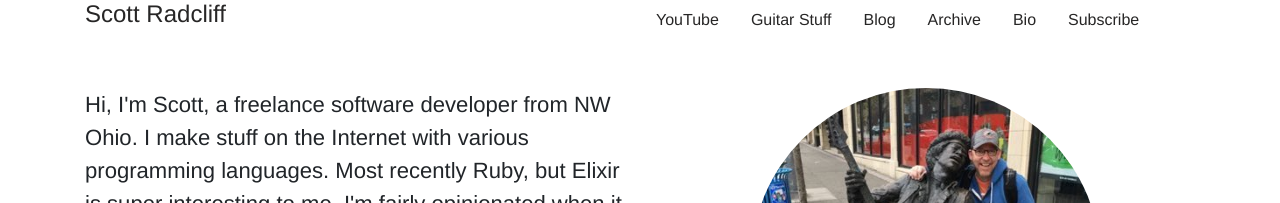
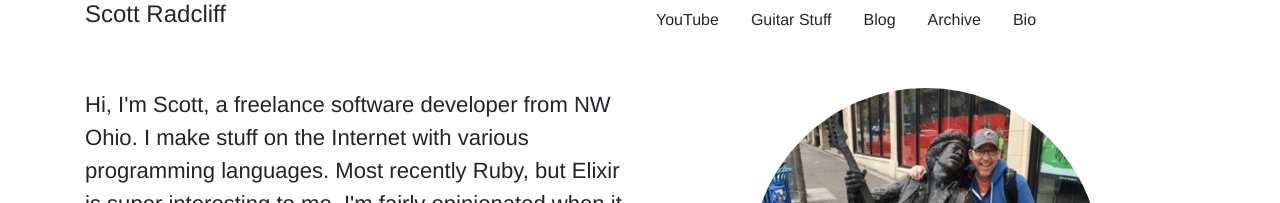
Before and after one commit to ScottRadcliff/scottradcliff.github.io, a Jekyll site: the page built from index.html, in a window 1280 px wide. Shown: the top 203 px of the page. Built offline with Jekyll 4.4.1, drawn with Linux system fonts in a browser that asks for light colours; the list of posts is cut into pages by our own code; comment, search, counter and statistics services are not loaded.

Commit message:
Hide subscribe link for now

```diff
--- a/_includes/header.html
+++ b/_includes/header.html
@@ -10,6 +10,6 @@
       <a class="nav-link dark" href="{{ site.baseurl }}/bio">Bio</a>
       <script async src="https://cse.google.com/cse.js?cx=010296547889865721609:ntql2zfxu-8"></script>
       <div class="gcse-search"></div>
-      <a class="nav-link dark" href="{{ site.baseurl }}/subscribe.html">Subscribe</a>
+      <!-- <a class="nav-link dark" href="{{ site.baseurl }}/subscribe.html">Subscribe</a> -->
     </nav>
 </header>
```
